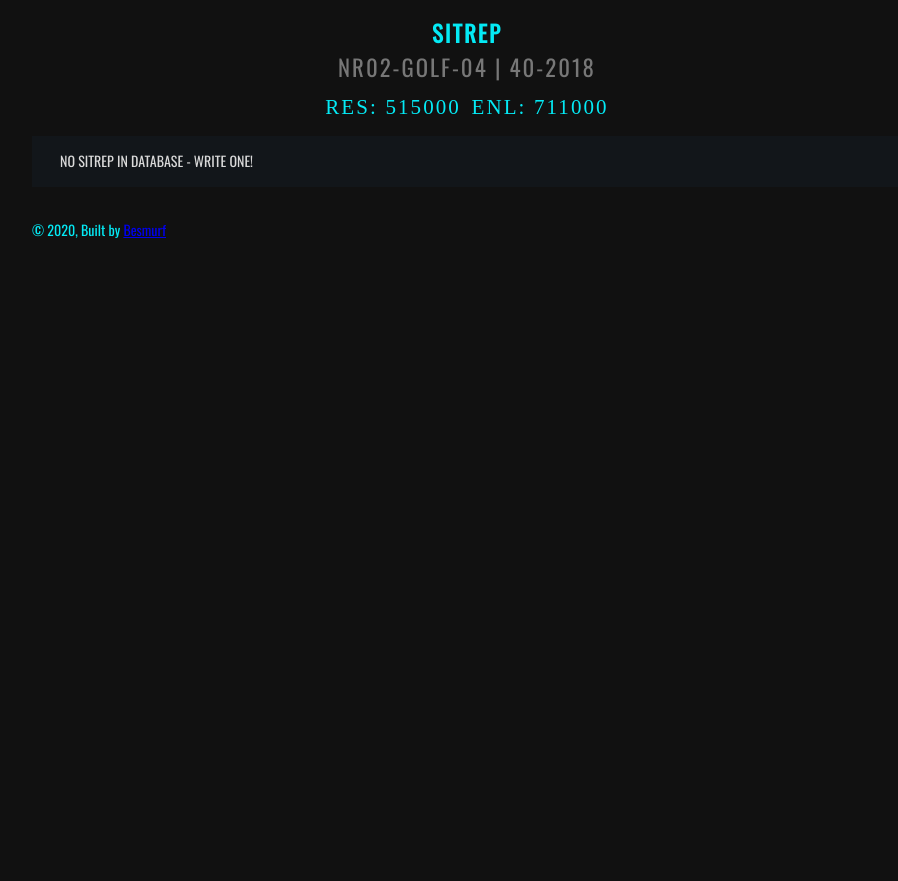
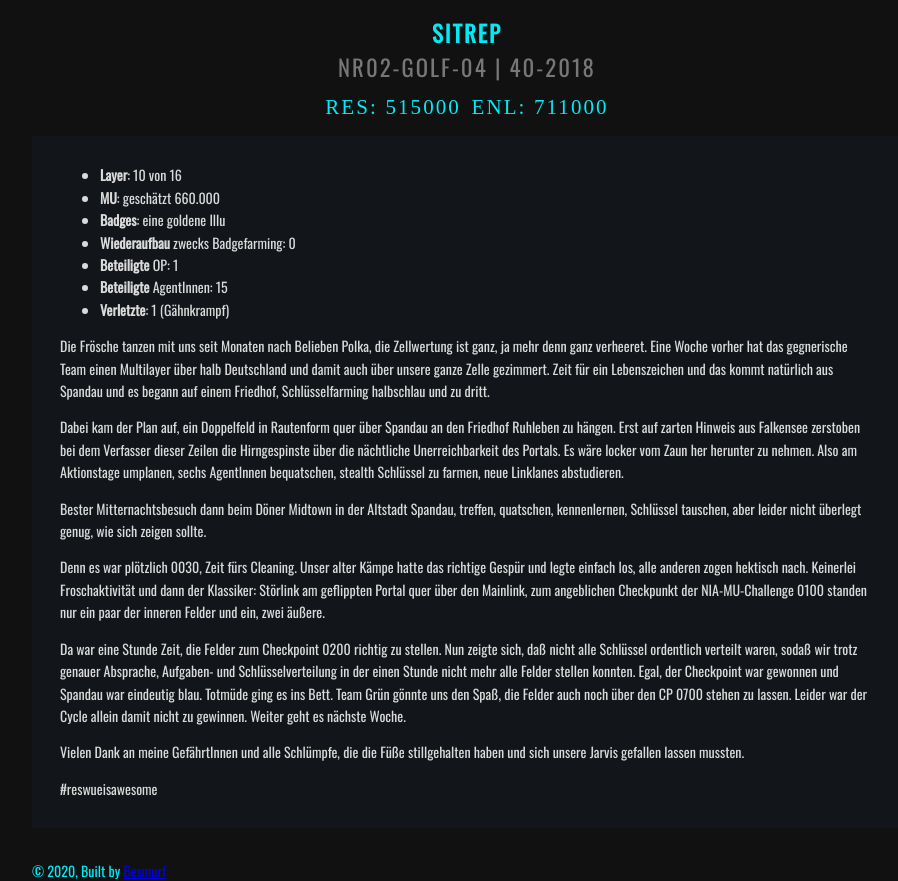
Before and after one commit to garytube/ingress-cycle-stats, a Gatsby site: page /2018-40/ in a window 1280 px wide. Shown: the whole page, without its empty margins (173-1071 px from the left). Before the commit the page ends 800 px from the top, so only its background shows below. Built offline with nearby package versions, Linux system fonts and the light colour scheme; Gatsby itself is replaced by a stand-in of ours; a web font is replaced by a local one.

Commit message:
add sitrep

```diff
--- a/src/cycles/2018-40.md
+++ b/src/cycles/2018-40.md
@@ -6,3 +6,25 @@ cycleDate: 2018-40
 resistance: 515000
 enlightened: 711000
 ---
+
+- **Layer**: 10 von 16
+- **MU**: geschätzt 660.000
+- **Badges**: eine goldene Illu
+- **Wiederaufbau** zwecks Badgefarming: 0
+- **Beteiligte** OP: 1
+- **Beteiligte** AgentInnen: 15
+- **Verletzte**: 1 (Gähnkrampf)
+
+Die Frösche tanzen mit uns seit Monaten nach Belieben Polka, die Zellwertung ist ganz, ja mehr denn ganz verheeret. Eine Woche vorher hat das gegnerische Team einen Multilayer über halb Deutschland und damit auch über unsere ganze Zelle gezimmert. Zeit für ein Lebenszeichen und das kommt natürlich aus Spandau und es begann auf einem Friedhof, Schlüsselfarming halbschlau und zu dritt.
+
+Dabei kam der Plan auf, ein Doppelfeld in Rautenform quer über Spandau an den Friedhof Ruhleben zu hängen. Erst auf zarten Hinweis aus Falkensee zerstoben bei dem Verfasser dieser Zeilen die Hirngespinste über die nächtliche Unerreichbarkeit des Portals. Es wäre locker vom Zaun her herunter zu nehmen. Also am Aktionstage umplanen, sechs AgentInnen bequatschen, stealth Schlüssel zu farmen, neue Linklanes abstudieren.
+
+Bester Mitternachtsbesuch dann beim Döner Midtown in der Altstadt Spandau, treffen, quatschen, kennenlernen, Schlüssel tauschen, aber leider nicht überlegt genug, wie sich zeigen sollte.
+
+Denn es war plötzlich 0030, Zeit fürs Cleaning. Unser alter Kämpe hatte das richtige Gespür und legte einfach los, alle anderen zogen hektisch nach. Keinerlei Froschaktivität und dann der Klassiker: Störlink am geflippten Portal quer über den Mainlink, zum angeblichen Checkpunkt der NIA-MU-Challenge 0100 standen nur ein paar der inneren Felder und ein, zwei äußere.
+
+Da war eine Stunde Zeit, die Felder zum Checkpoint 0200 richtig zu stellen. Nun zeigte sich, daß nicht alle Schlüssel ordentlich verteilt waren, sodaß wir trotz genauer Absprache, Aufgaben- und Schlüsselverteilung in der einen Stunde nicht mehr alle Felder stellen konnten. Egal, der Checkpoint war gewonnen und Spandau war eindeutig blau. Totmüde ging es ins Bett. Team Grün gönnte uns den Spaß, die Felder auch noch über den CP 0700 stehen zu lassen. Leider war der Cycle allein damit nicht zu gewinnen. Weiter geht es nächste Woche.
+
+Vielen Dank an meine GefährtInnen und alle Schlümpfe, die die Füße stillgehalten haben und sich unsere Jarvis gefallen lassen mussten.
+
+#reswueisawesome
--- a/src/templates/cycleTemplate.js
+++ b/src/templates/cycleTemplate.js
@@ -25,6 +25,7 @@ export default function CycleTemplate({ data }) {
     cell,
     cycle,
   } = data.markdownRemark.frontmatter
+  const { sitrep } = data.markdownRemark
 
   return (
     <Layout>
@@ -39,9 +40,11 @@ export default function CycleTemplate({ data }) {
         <ScoreNumber>ENL: {enlightened}</ScoreNumber>
       </ActiveScoreBox>
       <SitrepWrapper>
-        {data.markdownRemark.sitrep
-          ? "danger...fooo"
-          : "NO SITREP IN DATABASE - WRITE ONE!"}
+        {data.markdownRemark.sitrep ? (
+          <div dangerouslySetInnerHTML={{ __html: sitrep }} />
+        ) : (
+          "NO SITREP IN DATABASE - WRITE ONE!"
+        )}
       </SitrepWrapper>
     </Layout>
   )
```
